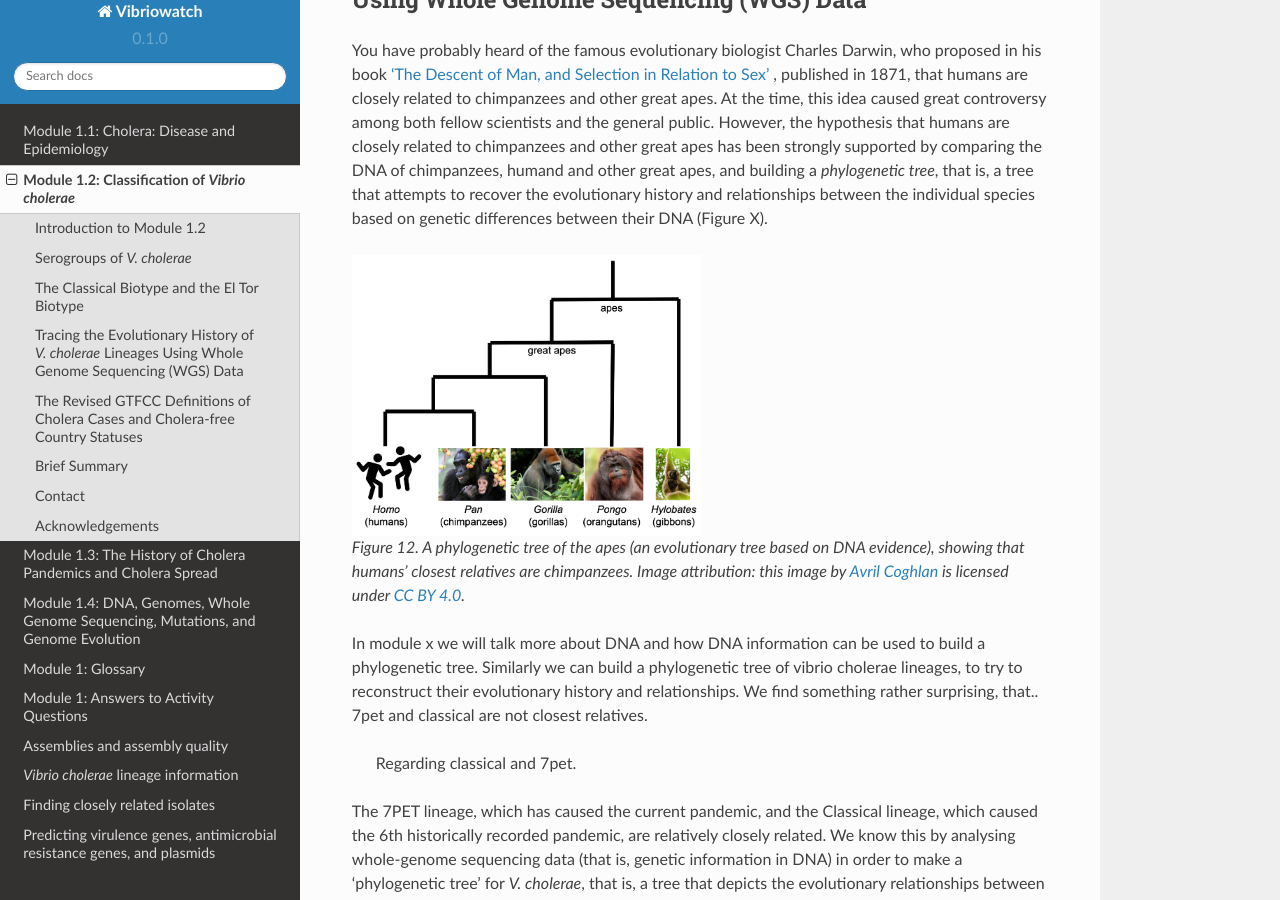
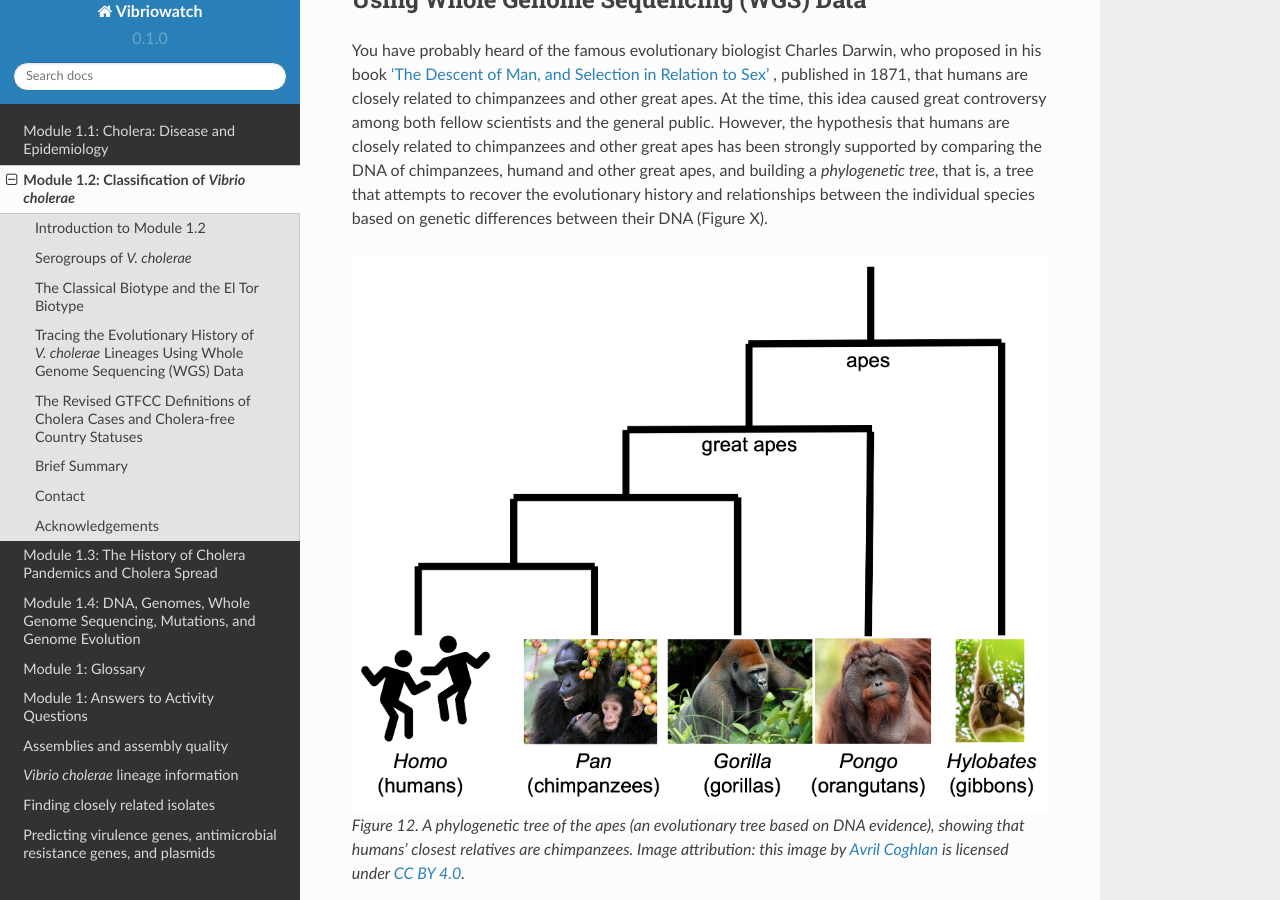
Before and after one commit to avrilcoghlan/cholerabook, a Sphinx documentation site: the page built from docs/source/vibriogenomes2.rst, in a window 1280 px wide and 900 px high, scrolled down 3182 px. Built offline with Sphinx 7.4.7 and the Read the Docs theme 2.0.0, drawn with Linux system fonts in a browser that asks for light colours.

Commit message:
Update vibriogenomes2.rst

```diff
--- a/docs/source/vibriogenomes2.rst
+++ b/docs/source/vibriogenomes2.rst
@@ -152,7 +152,7 @@ humand and other great apes, and building a *phylogenetic tree*, that is, a tree
 relationships between the individual species based on genetic differences between their DNA (Figure X).
 
 .. figure:: ApesTree.png
-  :width: 350
+  :width: 750
 
   Figure 12. A phylogenetic tree of the apes (an evolutionary tree based on DNA evidence), showing that humans' closest relatives are chimpanzees. Image attribution: this image by `Avril Coghlan`_ is licensed under `CC BY 4.0`_.
 
```
